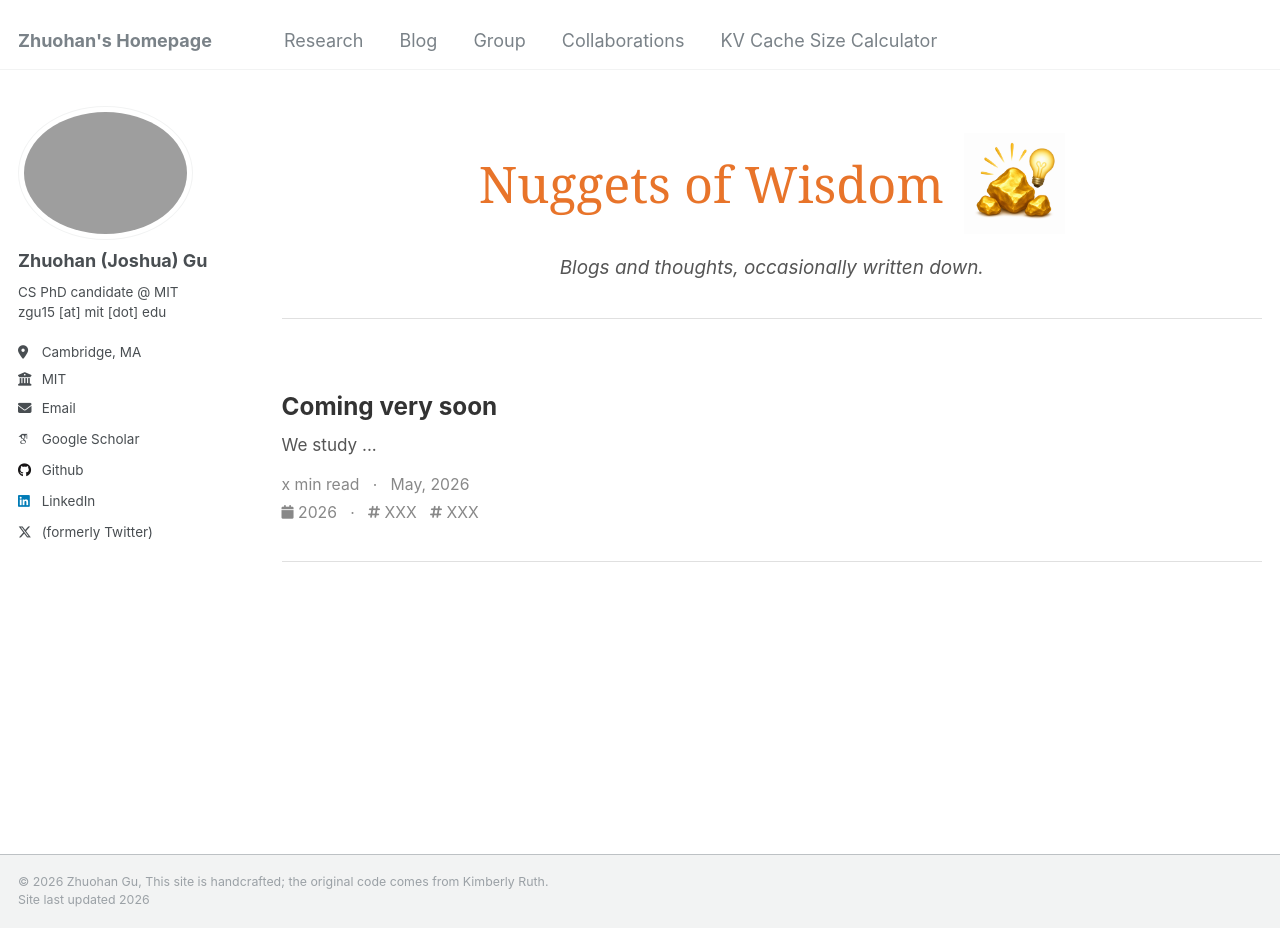
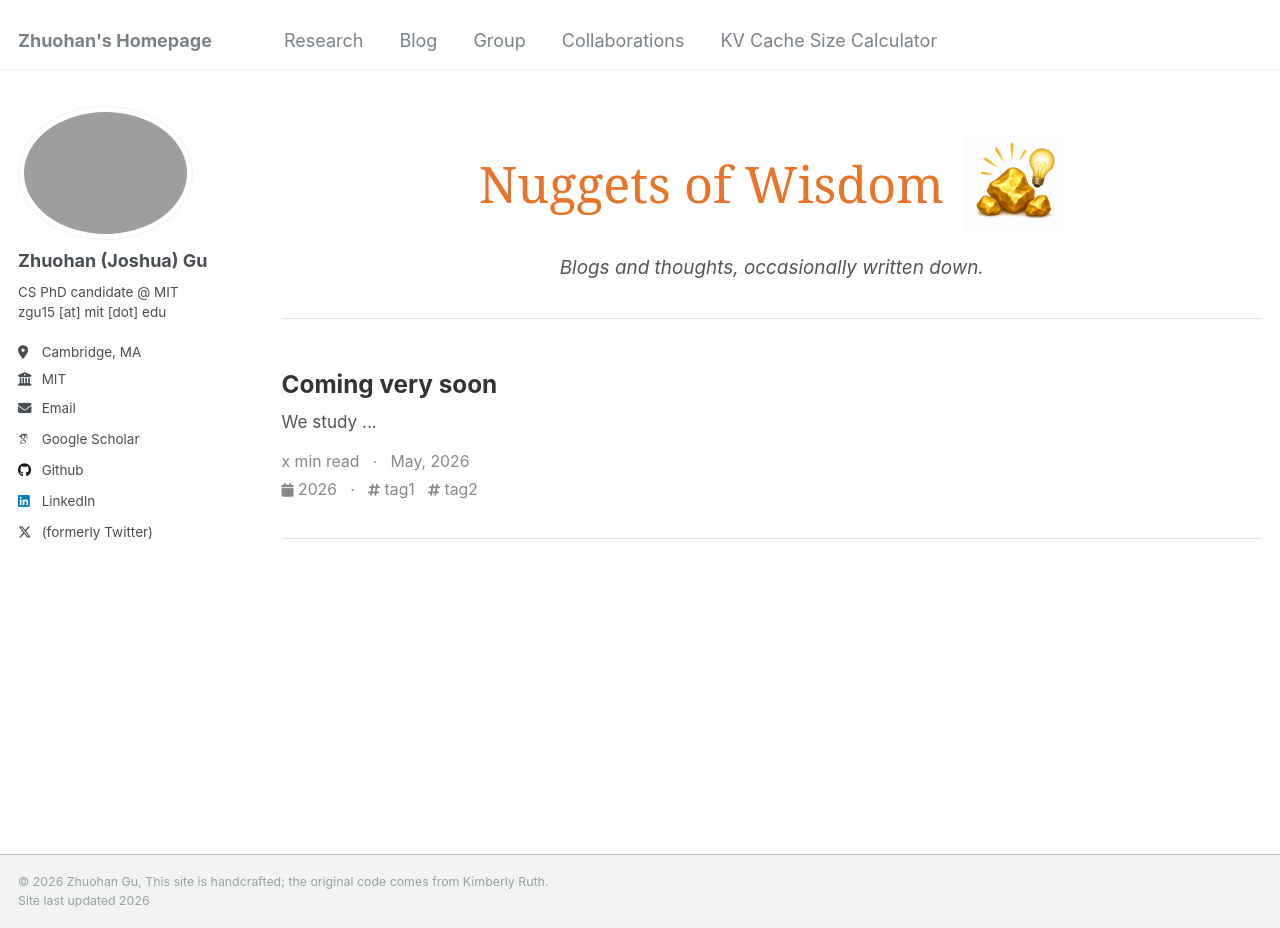
Before and after one commit to zhuohangu/zhuohangu.github.io, a Jekyll site: the page built from _pages/blog.html, in a window 1280 px wide and 928 px high. Built offline with Jekyll 4.4.1, drawn with Linux system fonts in a browser that asks for light colours; some web fonts are replaced.

Commit message:
Adjust padding in post list and update tag links

```diff
--- a/_pages/blog.html
+++ b/_pages/blog.html
@@ -51,7 +51,7 @@ author_profile: true
   .post-list li {
     border-bottom: 1px solid #e0e0e0;
     list-style: none;
-    padding-top: 2rem;
+    padding-top: 0.75rem;
     padding-bottom: 2rem;
   }
 
@@ -124,14 +124,14 @@ author_profile: true
       May, 2026
     </p>
     <p class="post-tags">
-      <a href="{{ '/blog/2026' | relative_url }}">
+      <a href="{{ '/year-archive/#2026' | relative_url }}">
         <i class="fa-solid fa-calendar fa-sm" aria-hidden="true"></i> 2026</a>
       &nbsp; &middot; &nbsp;
-      <a href="{{ '/blog/tag/mismanaged' | relative_url }}">
-        <i class="fa-solid fa-hashtag fa-sm" aria-hidden="true"></i> XXX</a>
+      <a href="{{ '/tags/#tag1' | relative_url }}">
+        <i class="fa-solid fa-hashtag fa-sm" aria-hidden="true"></i> tag1</a>
       &nbsp;
-      <a href="{{ '/blog/tag/longcot' | relative_url }}">
-        <i class="fa-solid fa-hashtag fa-sm" aria-hidden="true"></i> XXX</a>
+      <a href="{{ '/tags/#tag2' | relative_url }}">
+        <i class="fa-solid fa-hashtag fa-sm" aria-hidden="true"></i> tag2</a>
     </p>
   </li>
 </ul>
```
